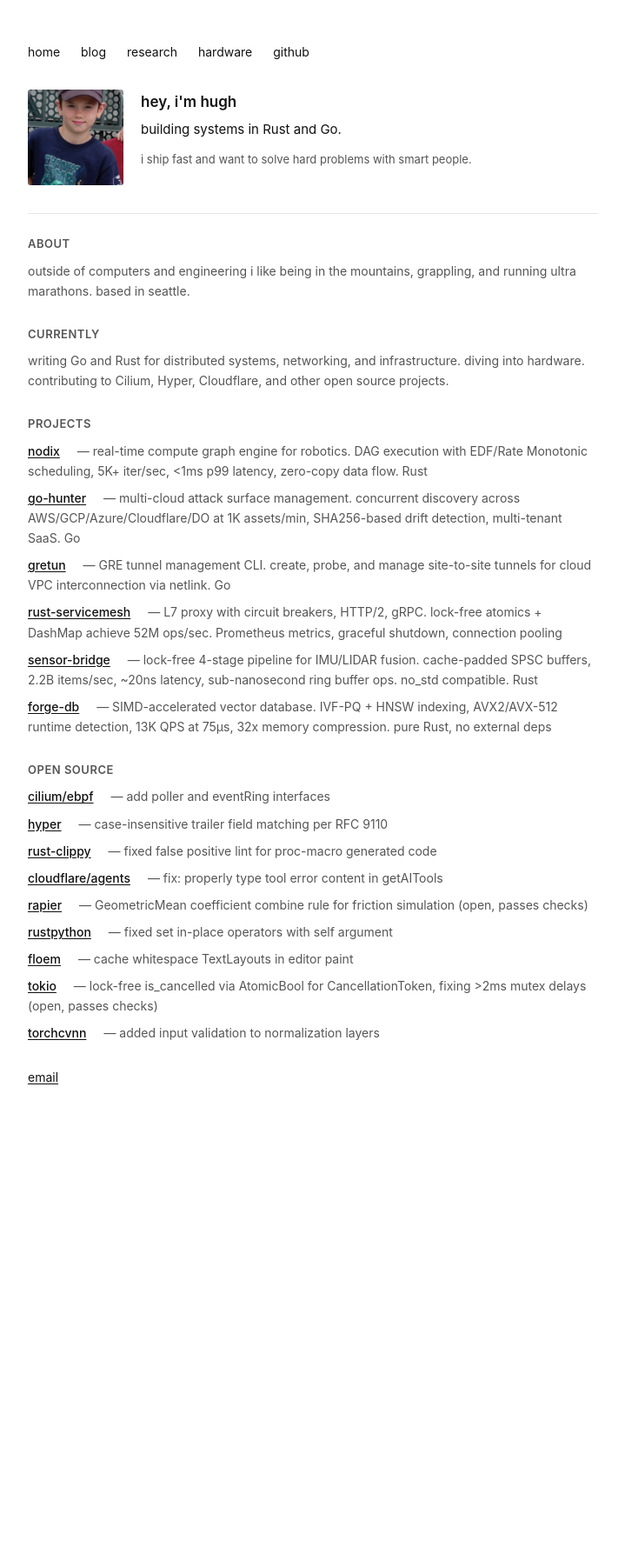
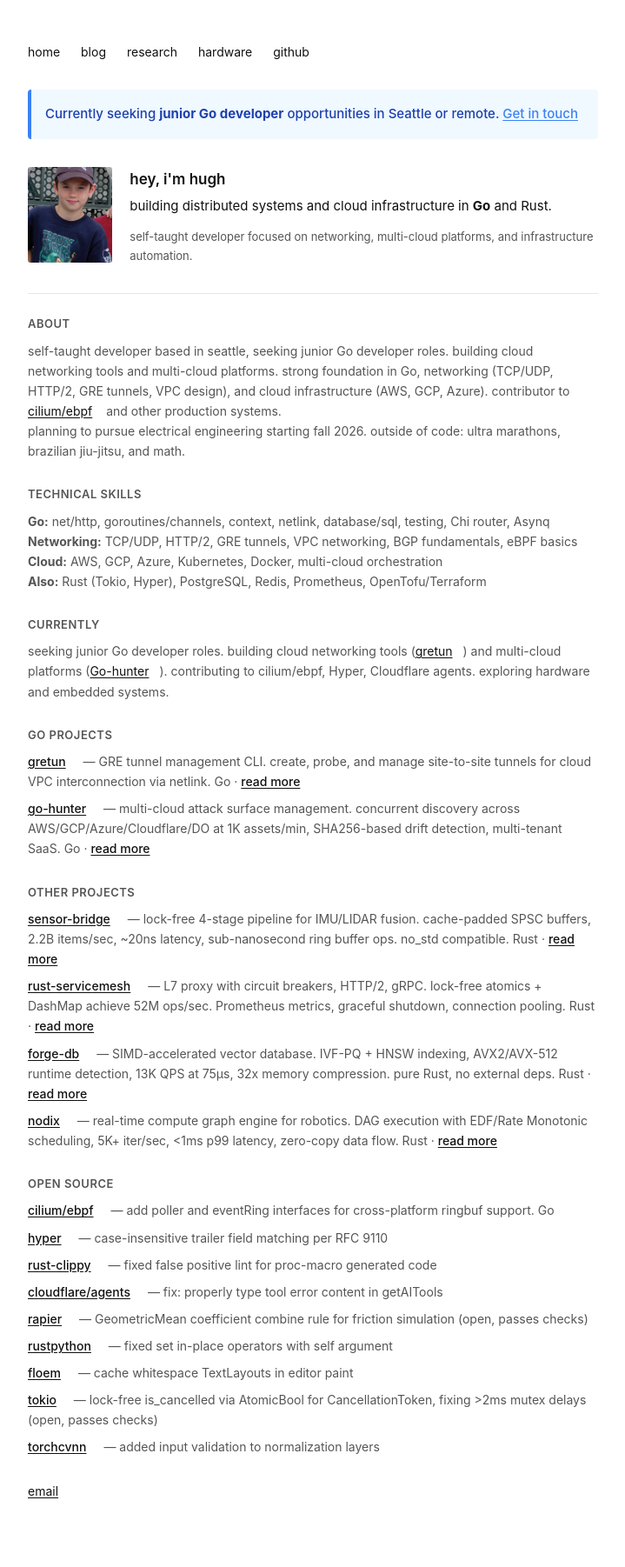
Before and after one commit to HueCodes/HueCodes.github.io, a Jekyll site: the page built from index.md, in a window 1280 px wide. Shown: the whole page at 87% size, without its empty margins (280-999 px from the left). Built offline with Jekyll 4.4.1, drawn with Linux system fonts in a browser that asks for light colours; before the commit the page ends 1326 px from its top, so only the background shows below that.

Commit message:
Optimize homepage for Go job search
- Add job search banner at top
- Update intro to emphasize Go and distributed systems
- Add technical skills section with Go ecosystem details
- Expand about section with job search context and EE plans
- Separate Go projects section (gretun, go-hunter first)
- Add blog post cross-links to all projects
- Highlight cilium/ebpf as Go contribution

```diff
--- a/index.md
+++ b/index.md
@@ -11,13 +11,20 @@ title: home
   <a href="https://github.com/HueCodes">github</a>
 </nav>
 
+<div style="background: #f0f9ff; border-left: 4px solid #3b82f6; padding: 1rem; margin-bottom: 2rem; border-radius: 4px;">
+  <p style="margin: 0; color: #1e40af; font-weight: 500;">
+    Currently seeking <strong>junior Go developer</strong> opportunities in Seattle or remote.
+    <a href="mailto:huecodes@proton.me" style="color: #3b82f6; text-decoration: underline;">Get in touch</a>
+  </p>
+</div>
+
 <div class="intro">
   <div class="intro-header">
     <img src="/assets/DSCN1683.jpeg" alt="Hugh's profile photo" class="photo">
     <div>
       <h1>hey, i'm hugh</h1>
-      <p>building systems in Rust and Go.</p>
-      <p class="tagline">i ship fast and want to solve hard problems with smart people.</p>
+      <p>building distributed systems and cloud infrastructure in <strong>Go</strong> and Rust.</p>
+      <p class="tagline">self-taught developer focused on networking, multi-cloud platforms, and infrastructure automation.</p>
     </div>
   </div>
 </div>
@@ -26,39 +33,52 @@ title: home
 
 <div class="section">
   <h2>about</h2>
-  <p>outside of computers and engineering i like being in the mountains, grappling, and running ultra marathons. based in seattle.</p>
+  <p>self-taught developer based in seattle, seeking junior Go developer roles. building cloud networking tools and multi-cloud platforms. strong foundation in Go, networking (TCP/UDP, HTTP/2, GRE tunnels, VPC design), and cloud infrastructure (AWS, GCP, Azure). contributor to <a href="https://github.com/cilium/ebpf/pull/1945">cilium/ebpf</a> and other production systems.</p>
+  <p>planning to pursue electrical engineering starting fall 2026. outside of code: ultra marathons, brazilian jiu-jitsu, and math.</p>
+</div>
+
+<div class="section">
+  <h2>technical skills</h2>
+  <p><strong>Go:</strong> net/http, goroutines/channels, context, netlink, database/sql, testing, Chi router, Asynq</p>
+  <p><strong>Networking:</strong> TCP/UDP, HTTP/2, GRE tunnels, VPC networking, BGP fundamentals, eBPF basics</p>
+  <p><strong>Cloud:</strong> AWS, GCP, Azure, Kubernetes, Docker, multi-cloud orchestration</p>
+  <p><strong>Also:</strong> Rust (Tokio, Hyper), PostgreSQL, Redis, Prometheus, OpenTofu/Terraform</p>
 </div>
 
 <div class="section">
   <h2>currently</h2>
-  <p>writing Go and Rust for distributed systems, networking, and infrastructure. diving into hardware. contributing to Cilium, Hyper, Cloudflare, and other open source projects.</p>
+  <p>seeking junior Go developer roles. building cloud networking tools (<a href="https://github.com/HueCodes/gretun">gretun</a>) and multi-cloud platforms (<a href="https://github.com/HueCodes/Go-Hunter">Go-hunter</a>). contributing to cilium/ebpf, Hyper, Cloudflare agents. exploring hardware and embedded systems.</p>
 </div>
 
 <div class="section">
-  <h2>projects</h2>
+  <h2>go projects</h2>
   <div class="project">
-    <a href="https://github.com/HueCodes/nodix">nodix</a>
-    <span>real-time compute graph engine for robotics. DAG execution with EDF/Rate Monotonic scheduling, 5K+ iter/sec, <1ms p99 latency, zero-copy data flow. Rust</span>
+    <a href="https://github.com/HueCodes/gretun">gretun</a>
+    <span>GRE tunnel management CLI. create, probe, and manage site-to-site tunnels for cloud VPC interconnection via netlink. Go · <a href="/blog/gretun">read more</a></span>
   </div>
   <div class="project">
     <a href="https://github.com/HueCodes/Go-Hunter">go-hunter</a>
-    <span>multi-cloud attack surface management. concurrent discovery across AWS/GCP/Azure/Cloudflare/DO at 1K assets/min, SHA256-based drift detection, multi-tenant SaaS. Go</span>
+    <span>multi-cloud attack surface management. concurrent discovery across AWS/GCP/Azure/Cloudflare/DO at 1K assets/min, SHA256-based drift detection, multi-tenant SaaS. Go · <a href="/blog/go-hunter">read more</a></span>
   </div>
+</div>
+
+<div class="section">
+  <h2>other projects</h2>
   <div class="project">
-    <a href="https://github.com/HueCodes/gretun">gretun</a>
-    <span>GRE tunnel management CLI. create, probe, and manage site-to-site tunnels for cloud VPC interconnection via netlink. Go</span>
+    <a href="https://github.com/HueCodes/Sensor-Bridge">sensor-bridge</a>
+    <span>lock-free 4-stage pipeline for IMU/LIDAR fusion. cache-padded SPSC buffers, 2.2B items/sec, ~20ns latency, sub-nanosecond ring buffer ops. no_std compatible. Rust · <a href="/blog/sensor-bridge">read more</a></span>
   </div>
   <div class="project">
     <a href="https://github.com/HueCodes/Rust-ServiceMesh">rust-servicemesh</a>
-    <span>L7 proxy with circuit breakers, HTTP/2, gRPC. lock-free atomics + DashMap achieve 52M ops/sec. Prometheus metrics, graceful shutdown, connection pooling</span>
-  </div>
-  <div class="project">
-    <a href="https://github.com/HueCodes/Sensor-Bridge">sensor-bridge</a>
-    <span>lock-free 4-stage pipeline for IMU/LIDAR fusion. cache-padded SPSC buffers, 2.2B items/sec, ~20ns latency, sub-nanosecond ring buffer ops. no_std compatible. Rust</span>
+    <span>L7 proxy with circuit breakers, HTTP/2, gRPC. lock-free atomics + DashMap achieve 52M ops/sec. Prometheus metrics, graceful shutdown, connection pooling. Rust · <a href="/blog/rust-servicemesh">read more</a></span>
   </div>
   <div class="project">
     <a href="https://github.com/HueCodes/forge-db">forge-db</a>
-    <span>SIMD-accelerated vector database. IVF-PQ + HNSW indexing, AVX2/AVX-512 runtime detection, 13K QPS at 75µs, 32x memory compression. pure Rust, no external deps</span>
+    <span>SIMD-accelerated vector database. IVF-PQ + HNSW indexing, AVX2/AVX-512 runtime detection, 13K QPS at 75µs, 32x memory compression. pure Rust, no external deps. Rust · <a href="/blog/forge-db">read more</a></span>
+  </div>
+  <div class="project">
+    <a href="https://github.com/HueCodes/nodix">nodix</a>
+    <span>real-time compute graph engine for robotics. DAG execution with EDF/Rate Monotonic scheduling, 5K+ iter/sec, <1ms p99 latency, zero-copy data flow. Rust · <a href="/blog/nodix">read more</a></span>
   </div>
 </div>
 
@@ -66,7 +86,7 @@ title: home
   <h2>open source</h2>
   <div class="project">
     <a href="https://github.com/cilium/ebpf/pull/1945">cilium/ebpf</a>
-    <span>add poller and eventRing interfaces</span>
+    <span>add poller and eventRing interfaces for cross-platform ringbuf support. Go</span>
   </div>
   <div class="project">
     <a href="https://github.com/hyperium/hyper/pull/4011">hyper</a>
```
